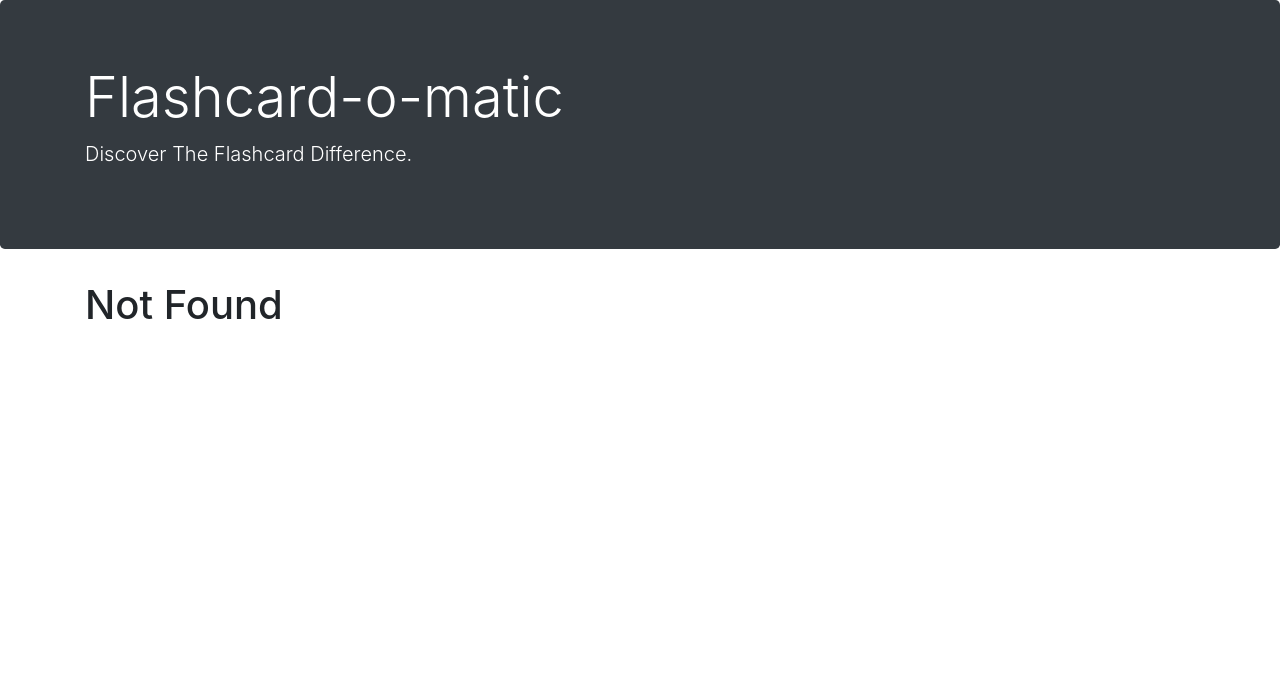
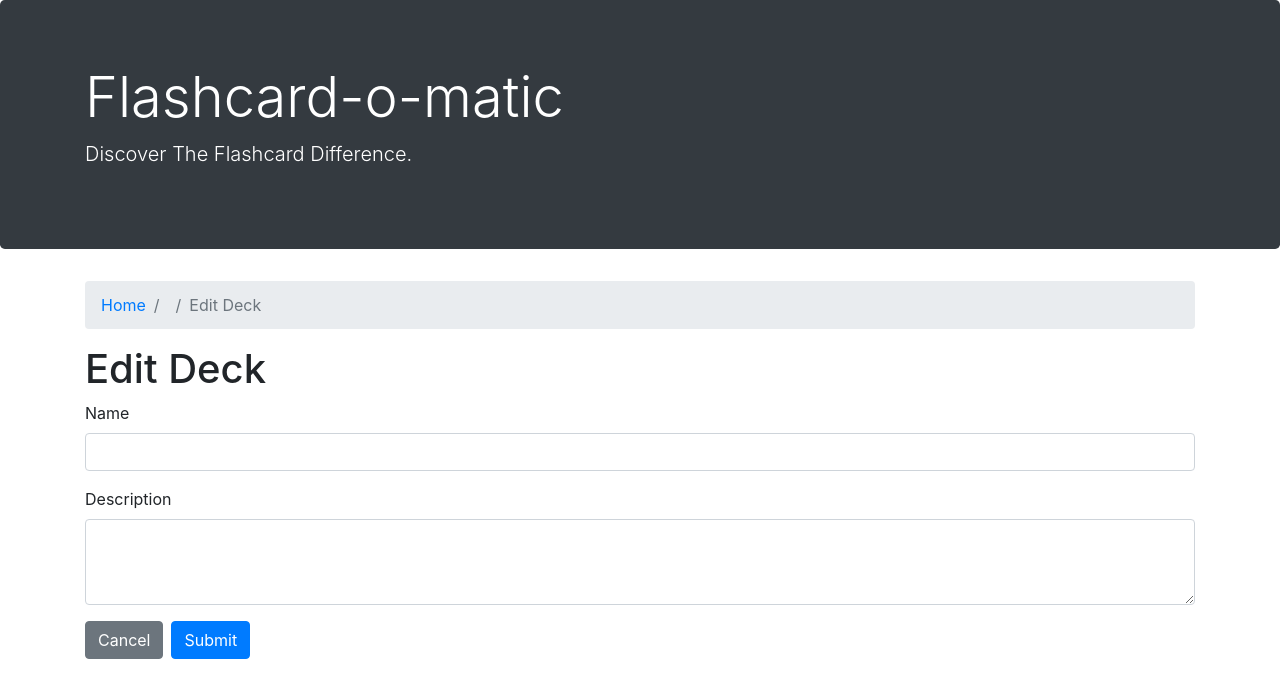
Before and after one commit to msi43089/Flashcards, a React (Create React App) app: page /decks/1/edit in a window 1280 px wide. Before the commit this address had no page. Shown: the top 698 px of the page. Built offline with nearby package versions, Linux system fonts and the light colour scheme; no server answers; a web font is replaced by a local one.

Commit message:
Edit Deck

```diff
--- /dev/null
+++ b/src/Cards/Cards.js
@@ -0,0 +1,33 @@
+import reat from "react";
+import { Link } from "react-router-dom"
+
+function Cards ({card}) {
+
+    //still need to handle delete button
+
+
+  return (
+    <li className="card">
+        <div className="card-body">
+            <div className="row">
+        <div className="col-6" >
+            <p>{card.front}</p>
+        </div>
+        <div className="col-6">
+            <p>{card.back}</p>
+        </div>
+            </div>
+        <div className="d-flex justify-content-end" >
+          <Link to="/decks/:deckId/cards/:cardId/edit">
+            <button className="btn btn-secondary oi oi-pencil mr-2">Edit</button>
+          </Link>
+          <button className="btn btn-danger oi oi-trash"></button>
+        </div>
+        </div>
+    </li>
+
+  )
+
+}
+
+export default Cards
--- /dev/null
+++ b/src/Create/EditDeck.js
@@ -0,0 +1,46 @@
+import react, { useEffect, useState} from "react"
+import { Link, useParams } from "react-router-dom"
+import EditDeckForm from "./EditDeckForm";
+import {readDeck} from "../utils/api";
+
+function EditDeck () {
+    const [ deck, setDeck ] = useState({});
+    const {deckId} = useParams();
+console.log(deckId)
+    useEffect(() => {
+    const abortController = new AbortController();
+    async function loadDeck () {
+    const response = await readDeck(deckId, abortController.signal)
+    setDeck(response)
+    }
+    loadDeck();
+    return () => abortController.abort();
+}, [deckId])
+
+
+    return (
+        <div>
+            <nav aria-label="breadcrumb">
+                <ol className="breadcrumb">
+                    <li className="breadcrumb-item">
+                        <Link className="oi oi-home" to="/">  Home</Link>
+                    </li>
+                    <li className="breadcrumb-item">
+                        <Link to={`/decks/${deckId}`}>{deck.name}</Link>
+                    </li>
+                    <li className="breadcrumb-item active">
+                        Edit Deck
+                    </li>
+                </ol>
+            </nav>
+            <h1>Edit Deck</h1>
+            <div>
+                <EditDeckForm deck={deck}/>
+            </div>
+        </div>
+    )
+}
+
+
+
+export default EditDeck
--- /dev/null
+++ b/src/Create/EditDeckForm.js
@@ -0,0 +1,66 @@
+import react, {useState, useEffect} from "react"
+import { useHistory, useParams } from "react-router-dom"
+import { createDeck, readDeck } from "../utils/api";
+
+
+function EditDeckForm ({deck}) {
+const history = useHistory();
+const initialState = {
+    name: "",
+    description: ""
+}
+const [ formData, setFormData] = useState({...initialState});
+
+function handleChange ({target}) {
+    setFormData({...formData,
+    [target.name]: target.value})
+}
+
+function handleCancel (event) {
+    event.preventDefault();
+    history.push("/")
+}
+
+async function handleSubmit (event) {
+    event.preventDefault();
+    //const response = await createDeck(formData);
+    history.push("/")
+
+}
+
+    return (
+        <form>
+            <div className="form-group">
+                <label htmlFor="name">Name</label>
+                <br />
+                <input
+                    id="name"
+                    name="name"
+                    type="text"
+                    className="form-control"
+                    value={formData.name}
+                    onChange={handleChange}
+                    placeholder={deck.name}
+                ></input>
+            </div>
+            <div className="form-group">
+            <label htmlFor="description"> Description</label>
+            <textarea
+                id="description"
+                className="form-control"
+                rows="3"
+                name="description"
+                value={formData.description}
+                onChange={handleChange}
+                placeholder={deck.description}
+                ></textarea>
+            </div>
+            <div>
+            <button onClick={handleCancel} type="cancel" className="btn btn-secondary mr-2">Cancel</button>
+            <button onClick={handleSubmit} type="submit" className="btn btn-primary">Submit</button>
+            </div>
+        </form>
+    )
+
+}
+export default EditDeckForm
--- a/src/Home/ViewDeck.js
+++ b/src/Home/ViewDeck.js
@@ -1,10 +1,11 @@
 import react, { useState, useEffect } from "react"
 import { readDeck } from "../utils/api";
 import { useParams, Link } from "react-router-dom"
+import Cards from "../Cards/Cards";
 
 function ViewDeck () {
     const { deckId } = useParams();
-    const [ deck, setDeck] = useState({})
+    const [ deck, setDeck] = useState({cards: []})
 
     useEffect(() => {
         const abortController = new AbortController();
@@ -36,20 +37,22 @@
             <h3>{deck.name}</h3>
             <p>{deck.description}</p>
         </div>
-            <Link to="/decks/:deckId/edit">
+            <Link to={`/decks/${deck.id}/edit`}>
                 <button className="btn btn-secondary oi oi-pencil">Edit</button>
             </Link>
-            <Link to="/decks/:deckId/study">
+            <Link to={`/decks/${deck.id}/study`}>
                 <button className="btn btn-primary oi oi-book mx-2">Study</button>
             </Link>
-            <Link to="/decks/:deckId/cards/new">
+            <Link to={`/decks/${deck.id}/cards/new`}>
                 <button className="btn btn-primary oi oi-plus" >Add Cards</button>
             </Link>
-            <button className="oi oi-trash btn btn-danger float-right" ></button>
+            <button className="oi oi-trash btn btn-danger" ></button>
         </div>
-            <h2>Cards</h2>
+        <h2>Cards</h2>
             <ul>
-                <Cards />
+            {deck.cards.map((card) => (
+            <Cards card={card} />
+            ))}
             </ul>
         </div>
     )
--- a/src/Layout/index.js
+++ b/src/Layout/index.js
@@ -6,6 +6,7 @@
 import Study from "../Study/Study";
 import CreateDeck from "../Create/CreateDeck";
 import ViewDeck from "../Home/ViewDeck";
+import EditDeck from "../Create/EditDeck";
 
 function Layout() {
   return (
@@ -25,7 +26,10 @@
             </Route>
             <Route exact path="/decks/:deckId">
               <ViewDeck />
-              </Route>
+            </Route>
+            <Route exact path="/decks/:deckId/edit">
+              <EditDeck />
+            </Route>
               <Route >
             <NotFound />
             </Route>
```
